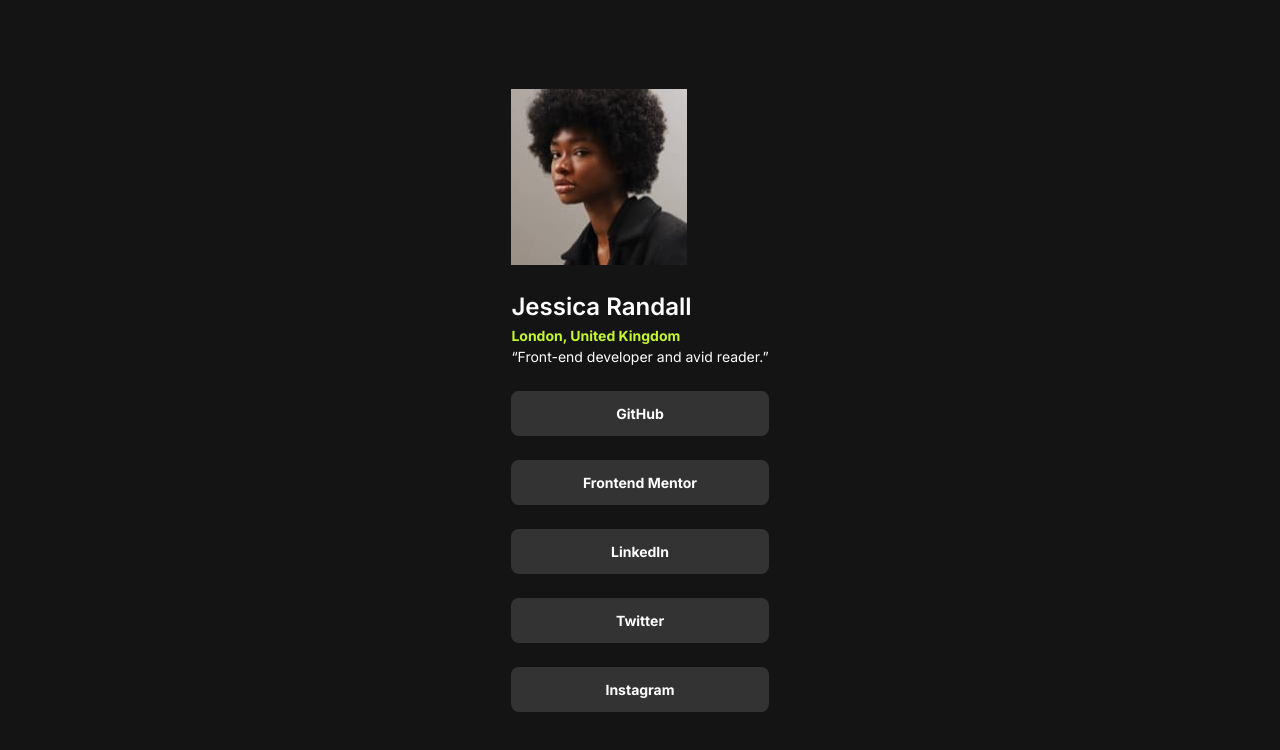
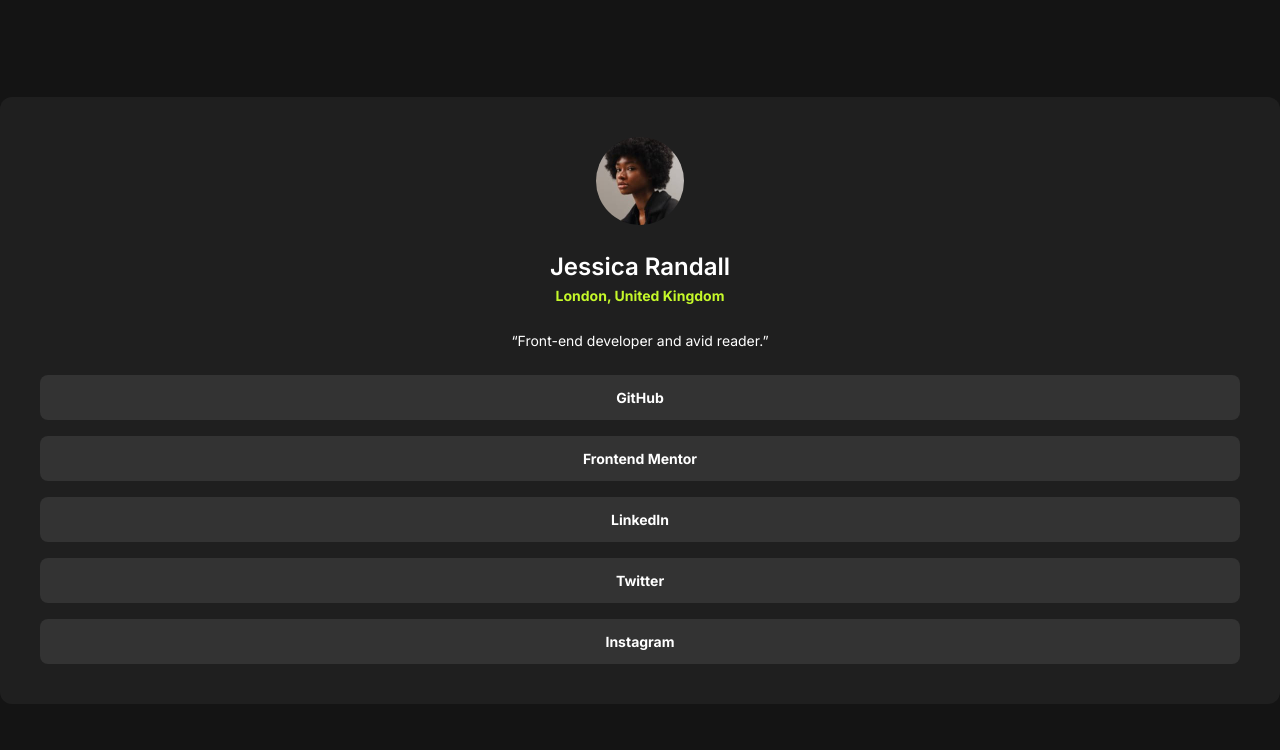
Before and after one commit to kborkowski/social-links-profile, a plain HTML site: page index.html in a window 1280 px wide. Drawn offline with Linux system fonts and the light colour scheme.

Commit message:
Add alignment and styling enhancements to profile card

```diff
--- a/index.html
+++ b/index.html
@@ -19,12 +19,12 @@
       <picture class="card__image">
         <img src="assets/images/avatar-jessica.jpeg" alt="">
       </picture>
-      <div class="card__content flow">
+      <div class="card__content flow align-center">
         <hgroup class="card__info">
           <h2>Jessica Randall</h2>
           <p><strong>London, United Kingdom</strong></p>
+        </hgroup>
           <p class="card__quote"><q>Front-end developer and avid reader.</q></p>
-        </hgroup>
         <nav class="card__links">
           <ul role="list" class="flow">
             <li>
--- a/style.css
+++ b/style.css
@@ -80,6 +80,9 @@ img,picture {
   padding: var(--spacing-300) max(var(--spacing-300), calc(50%- var(--max-child-width / 2)));
  }
 
+ .align-center {
+     text-align: center;
+ }
 
 .button {
     --link-color:var(--grey-700);
@@ -105,3 +108,33 @@ img,picture {
 
 
 }
+
+.card{
+    background-color: var(--grey-800);
+    border-radius: var(--radius-lg);
+    width: 100%;
+    padding: var(--spacing-300);
+
+    @media (min-width:400px) {
+        padding: var(--spacing-500)
+    }
+
+}
+
+.card__image img {
+ margin-inline: auto;
+ width:88px;
+ height: 88px;
+ border-radius: 50%;
+ object-fit: cover;
+ aspect-ratio: 1/1;
+
+}
+
+.card__info * {
+    --flow-space: var(--spacing-50);
+}
+
+.card__links ul {
+    --flow-space: var(--spacing-200);
+}
```
